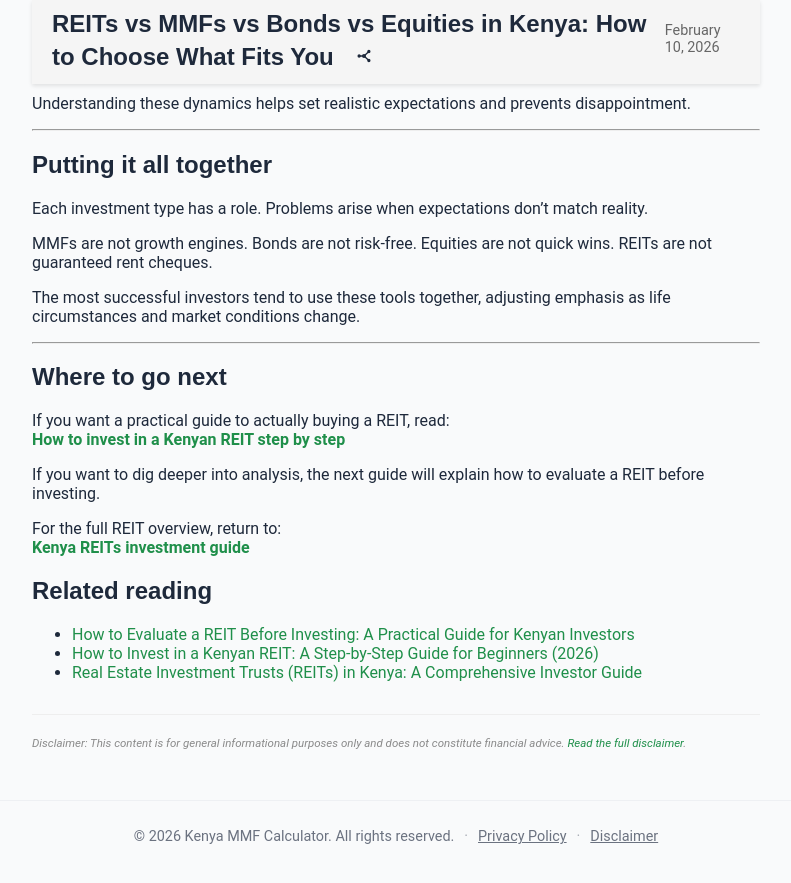
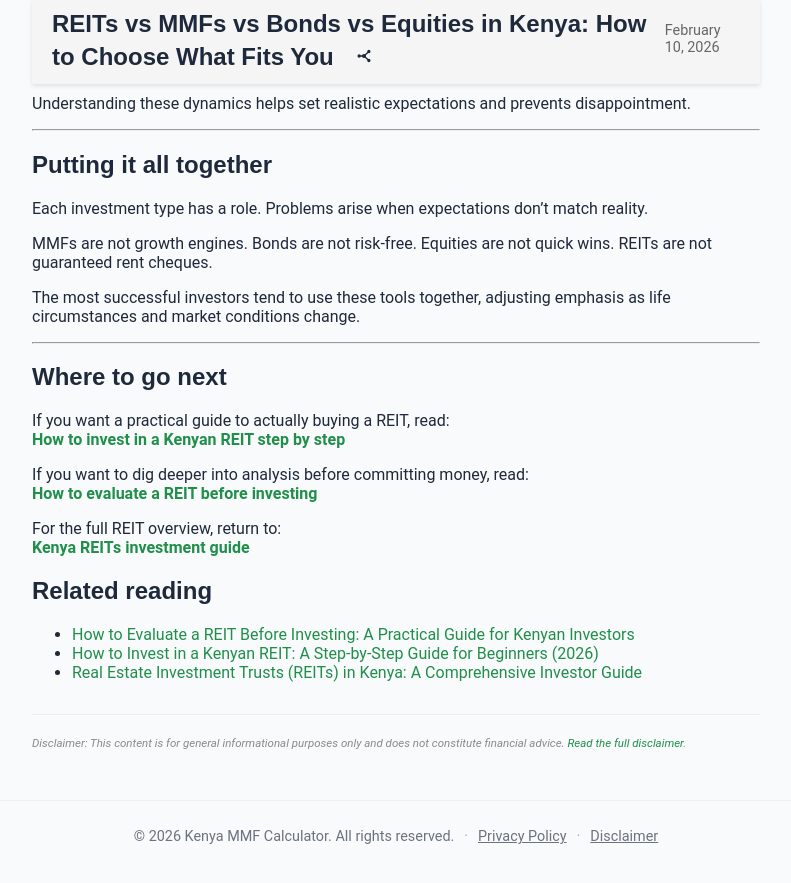
Before and after one commit to Coinimain/kenyanmmf, a Jekyll site: the page built from _posts/2026-02-10-reits-vs-mmfs-bonds-equities-kenya.md, in a window 1280 px wide and 900 px high, scrolled down 2130 px. Shown: the top 883 px of the window, without its empty margins (244-1035 px from the left). Built offline with Jekyll 4.4.1, drawn with Linux system fonts in a browser that asks for light colours; comment, search, counter and statistics services are not loaded.

Commit message:
Link evaluation guide in REIT comparison article

```diff
--- a/_posts/2026-02-10-reits-vs-mmfs-bonds-equities-kenya.md
+++ b/_posts/2026-02-10-reits-vs-mmfs-bonds-equities-kenya.md
@@ -115,7 +115,8 @@ The most successful investors tend to use these tools together, adjusting emphas
 If you want a practical guide to actually buying a REIT, read:
 **[How to invest in a Kenyan REIT step by step](/investing/real%20estate/2026/02/10/how-to-invest-in-a-kenyan-reit.html)**
 
-If you want to dig deeper into analysis, the next guide will explain how to evaluate a REIT before investing.
+If you want to dig deeper into analysis before committing money, read:
+**[How to evaluate a REIT before investing](/how-to-evaluate-a-reit-before-investing/)**
 
 For the full REIT overview, return to:
 **[Kenya REITs investment guide](/kenya-reits-investment-guide/)**
```
